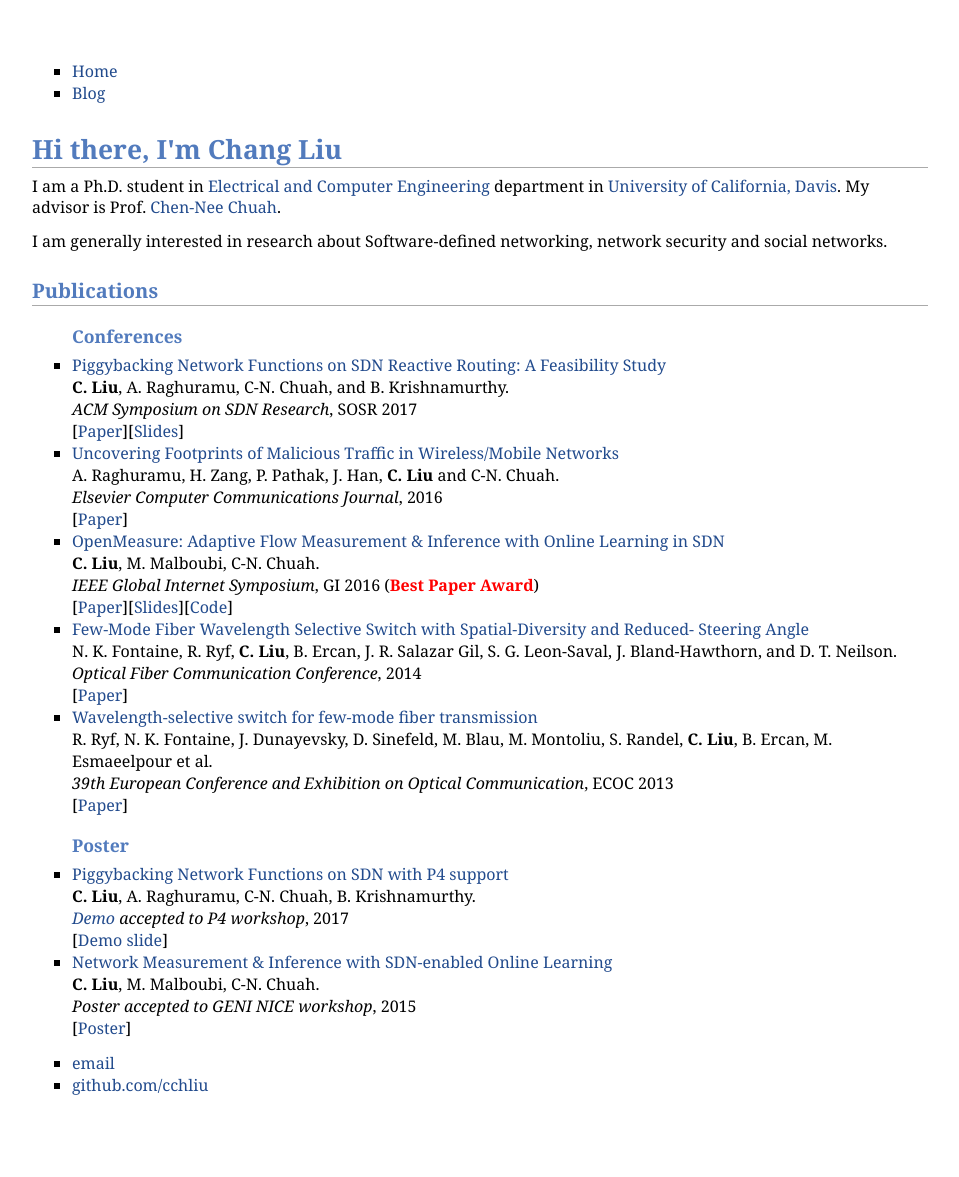
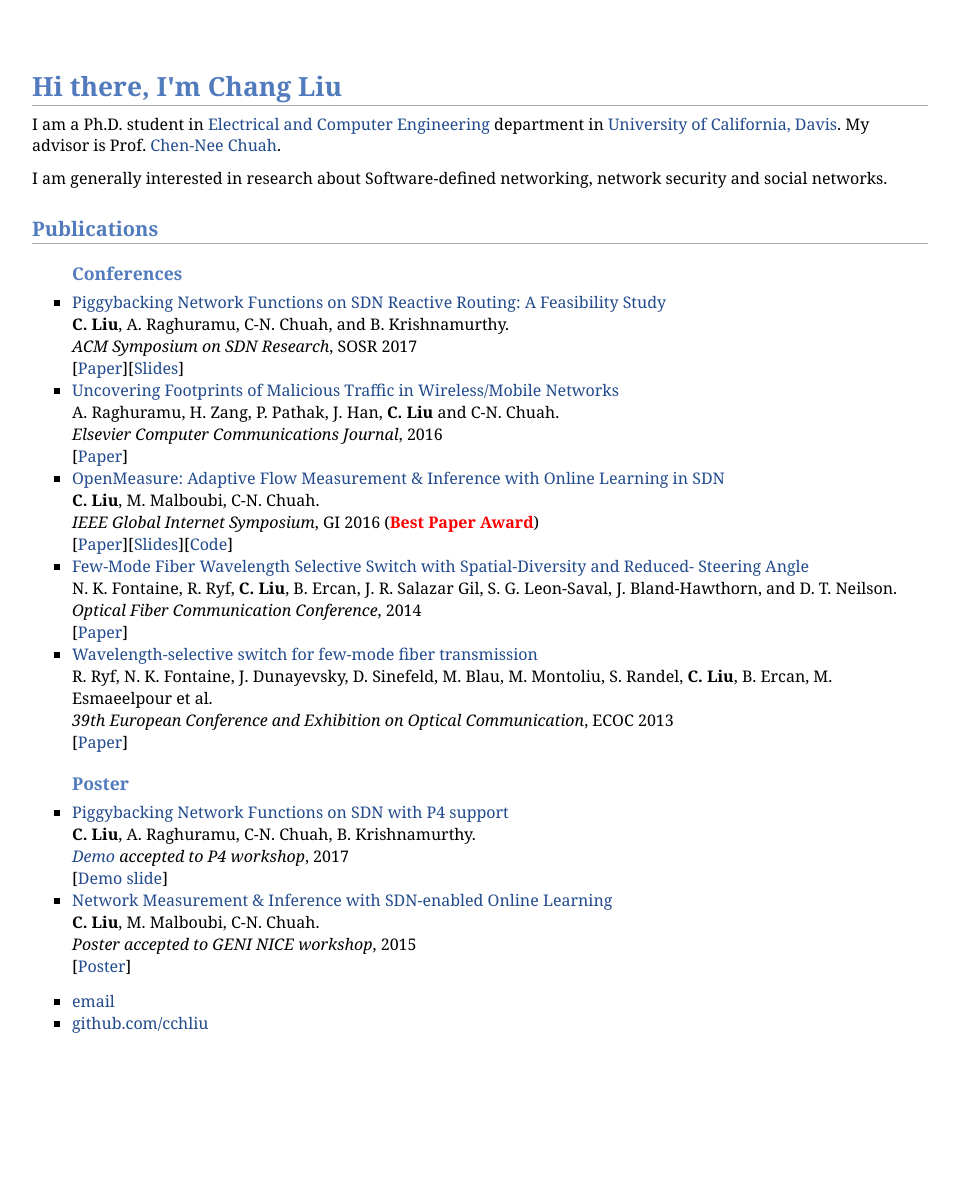
Before and after one commit to cchliu/cchliu.github.io, a Jekyll site: the page index.html, which Jekyll copies as it is, in a window 1280 px wide. Shown: the whole page, without its empty margins (160-1119 px from the left). Built offline with Jekyll 4.4.1, drawn with Linux system fonts in a browser that asks for light colours; after the commit the page ends 1115 px from its top, so only the background shows below that.

Commit message:
remove navigation bar

```diff
--- a/index.html
+++ b/index.html
@@ -6,12 +6,6 @@
 		<link rel="stylesheet" type="text/css" href="./css/jemdoc.css">
 	</head>
 	<body>
-		<nav>
-    		<ul>
-        		<li><a href="/">Home</a></li>
-        		<li><a href="/blog">Blog</a></li>
-    		</ul>
-		</nav>
 		<div class="container">
     		<div class="blurb">
         		<h1>Hi there, I'm Chang Liu</h1>
```
Also changed, not shown: 1 other file.
